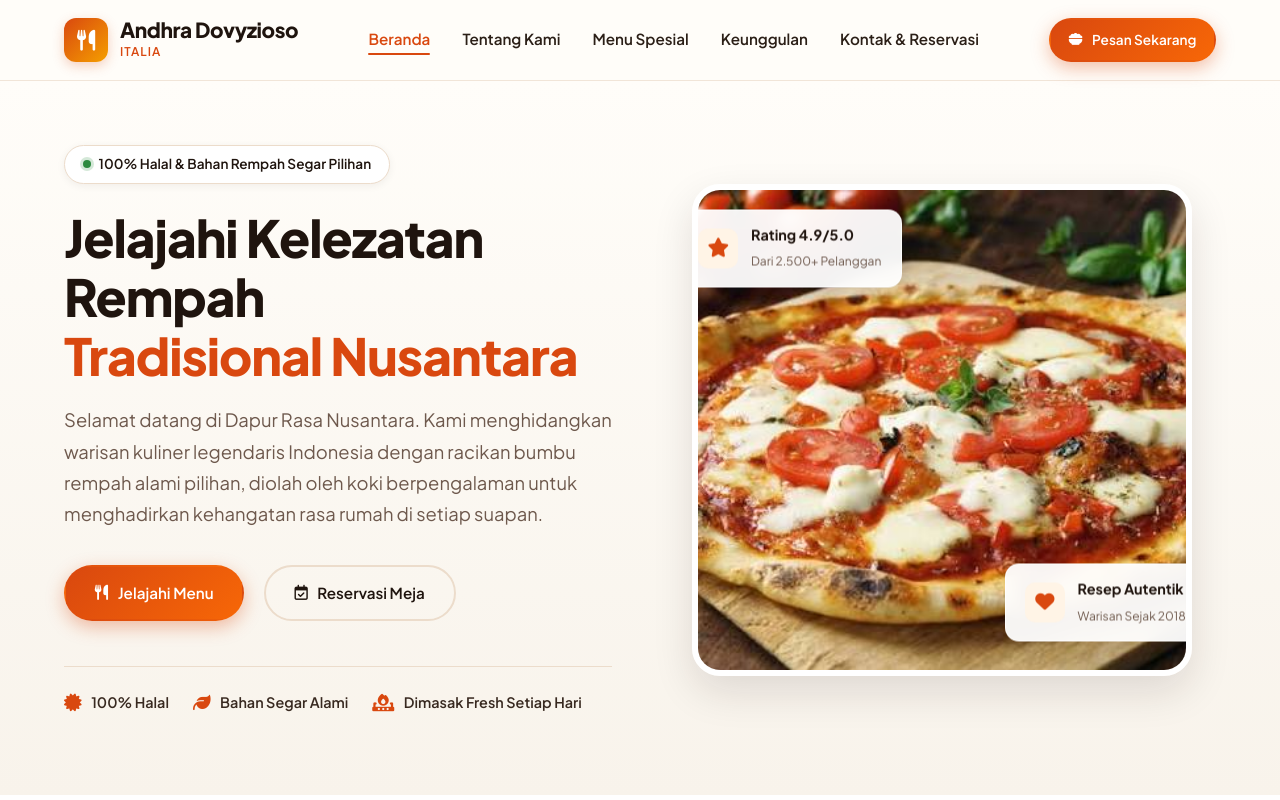
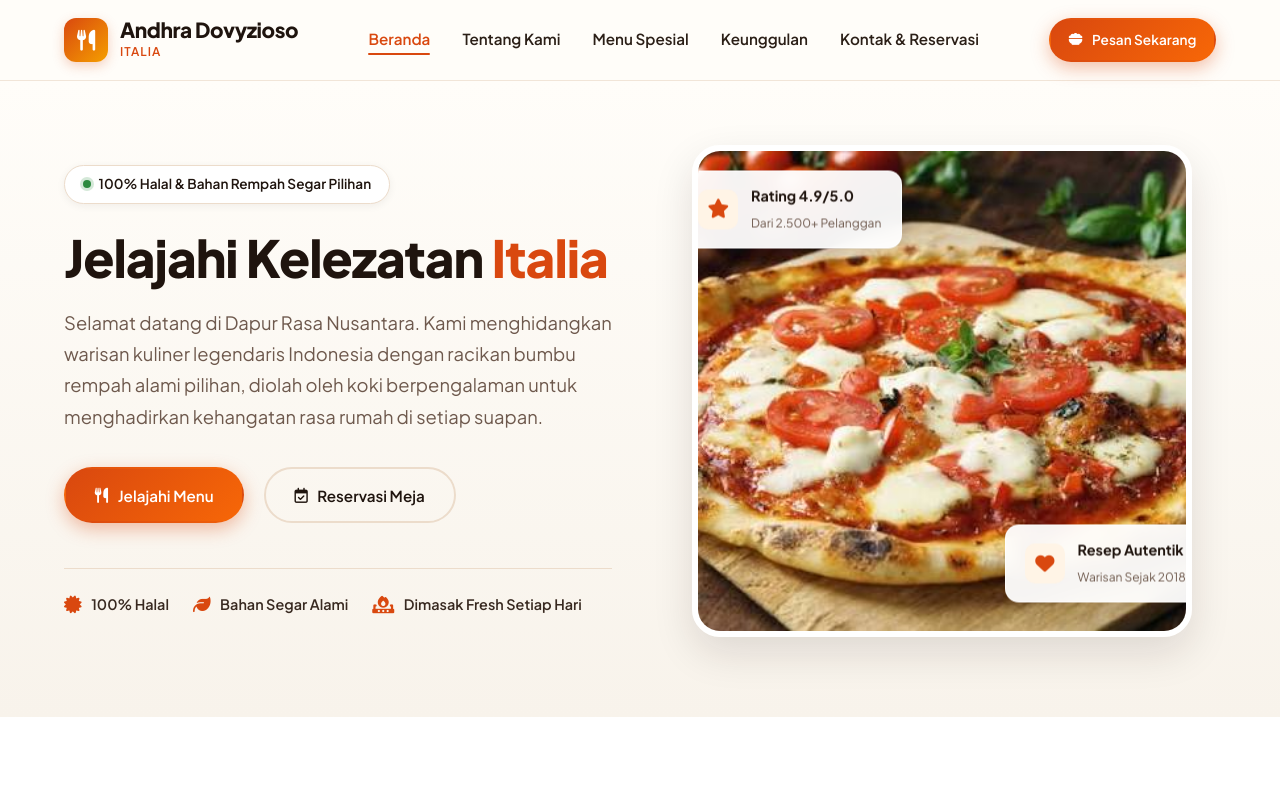
Before and after one commit to andradovy-ux/Italia, a plain HTML site: page index.html in a window 1280 px wide. Shown: the top 800 px of the page. Drawn offline with Linux system fonts and the light colour scheme.

Commit message:
Update index.html

```diff
--- a/index.html
+++ b/index.html
@@ -70,7 +70,7 @@
             <span class="dot"></span> 100% Halal & Bahan Rempah Segar Pilihan
           </div>
           <h1 class="hero-title">
-            Jelajahi Kelezatan Rempah <span class="highlight">Tradisional Nusantara</span>
+            Jelajahi Kelezatan <span class="highlight">Italia</span>
           </h1>
           <p class="hero-description">
             Selamat datang di Dapur Rasa Nusantara. Kami menghidangkan warisan kuliner legendaris Indonesia dengan racikan bumbu rempah alami pilihan, diolah oleh koki berpengalaman untuk menghadirkan kehangatan rasa rumah di setiap suapan.
```
